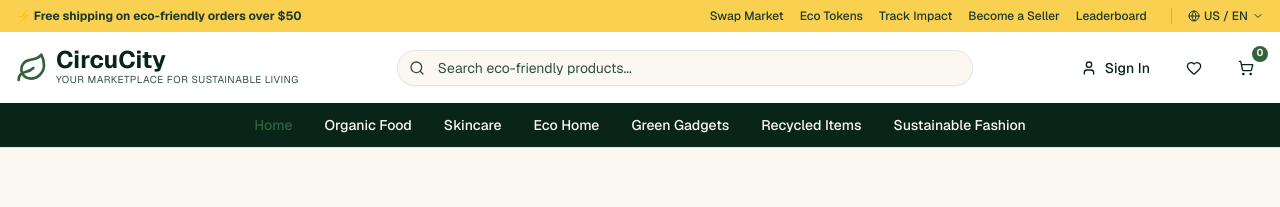
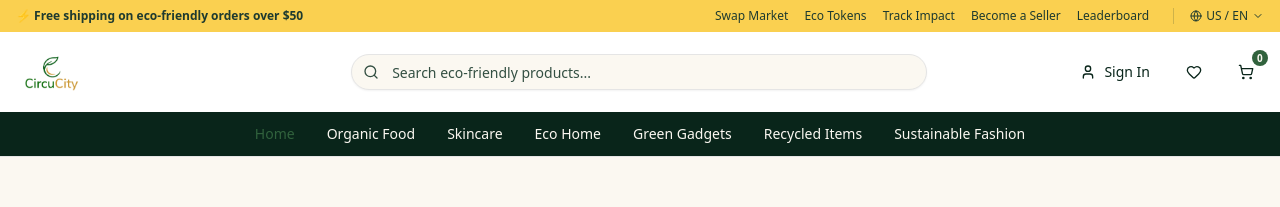
Before and after one commit to songokjesse/eco_ecommerce, a Next.js app: page / in a window 1280 px wide. Shown: the top 207 px of the page. Built offline with nearby package versions, Linux system fonts and the light colour scheme; no server answers.

Commit message:
feat: Centralize global layout components in `app/layout.tsx` and update the header with an image-based logo.

```diff
--- a/app/layout.tsx
+++ b/app/layout.tsx
@@ -35,6 +35,11 @@ import { ClerkProvider } from "@clerk/nextjs";
 
 // ... existing imports
 
+import { Footer } from "@/components/layout/Footer";
+import { Header } from "@/components/layout/Header";
+import { TopBar } from "@/components/layout/TopBar";
+import { LanguageProvider } from "@/components/context/LanguageContext";
+
 export default function RootLayout({
   children,
 }: Readonly<{
@@ -46,7 +51,14 @@ export default function RootLayout({
         <body
           className={`${geistSans.variable} ${geistMono.variable} ${inter.variable} antialiased`}
         >
-          {children}
+          <LanguageProvider>
+            <TopBar />
+            <Header />
+            <main className="min-h-screen">
+              {children}
+            </main>
+            <Footer />
+          </LanguageProvider>
           <CookieConsent />
         </body>
       </html>
--- a/app/page.tsx
+++ b/app/page.tsx
@@ -1,7 +1,5 @@
 "use client";
 
-import { Header } from "@/components/layout/Header";
-import { TopBar } from "@/components/layout/TopBar";
 import { Hero } from "@/components/home/Hero";
 import { ImpactStats } from "@/components/home/ImpactStats";
 import { Benefits } from "@/components/home/Benefits";
@@ -9,15 +7,10 @@ import { FeaturedProducts } from "@/components/home/FeaturedProducts";
 import { PromoBanners } from "@/components/home/PromoBanners";
 import { Categories } from "@/components/home/Categories";
 import { Testimonials } from "@/components/home/Testimonials";
-import { Footer } from "@/components/layout/Footer";
-import { LanguageProvider } from "@/components/context/LanguageContext";
 
 export default function Home() {
   return (
-    <LanguageProvider>
-      <main className="min-h-screen bg-background font-sans">
-        <TopBar />
-        <Header />
+    <>
       <Hero />
       <ImpactStats />
       <Benefits />
@@ -25,8 +18,6 @@ export default function Home() {
       <PromoBanners />
       <Categories />
       <Testimonials />
-        <Footer />
-      </main>
-    </LanguageProvider>
+    </>
   );
 }
--- a/components/layout/Header.tsx
+++ b/components/layout/Header.tsx
@@ -1,4 +1,5 @@
 import Link from 'next/link';
+import Image from 'next/image';
 import { Search, User, Heart, ShoppingCart, Leaf } from 'lucide-react';
 import { SignInButton, SignedIn, SignedOut, UserButton } from '@clerk/nextjs';
 import { Button } from '@/components/ui/button';
@@ -10,11 +11,16 @@ export function Header() {
       {/* Top Bar with Logo and Search */}
       <div className="container mx-auto px-4 py-4 flex items-center justify-between gap-4">
         {/* Logo */}
+        {/* Logo */}
         <Link href="/" className="flex items-center gap-2">
-          <Leaf className="h-8 w-8 text-primary" />
-          <div className="flex flex-col">
-            <span className="text-2xl font-bold text-foreground leading-none">CircuCity</span>
-            <span className="text-[10px] text-muted-foreground tracking-wider uppercase">Your Marketplace for Sustainable Living</span>
+          <div className="relative h-12 w-48">
+            <Image
+              src="/logo.png"
+              alt="CircuCity Logo"
+              fill
+              className="object-contain object-left"
+              priority
+            />
           </div>
         </Link>
 
```
Also changed, not shown: public/logo.png (added). Lines whose indentation alone changed are shown as unchanged.
